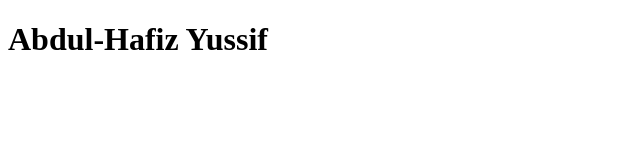
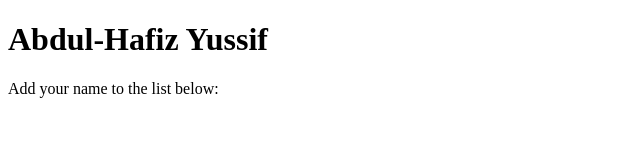
Before and after one commit to IAmAbdulHafiz/MDY_Project, a plain HTML site: page index.html in a window 1280 px wide. Shown: the whole page, without its empty margins (0-640 px from the left). Drawn offline with Linux system fonts and the light colour scheme.

Commit message:
Update index.html

```diff
--- a/index.html
+++ b/index.html
@@ -5,4 +5,5 @@
 </head>
 <body>
     <h1>Abdul-Hafiz Yussif</h1>
+    Add your name to the list below:
 </html>
```
